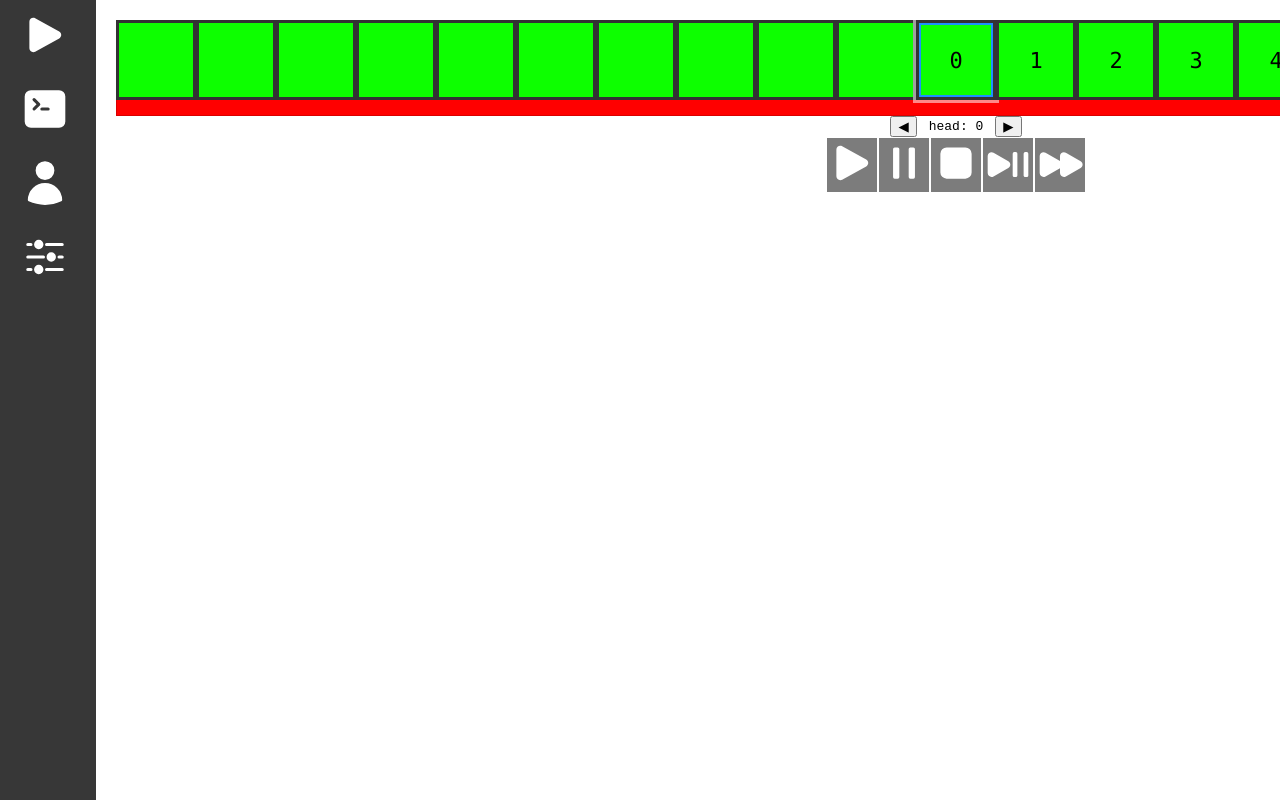
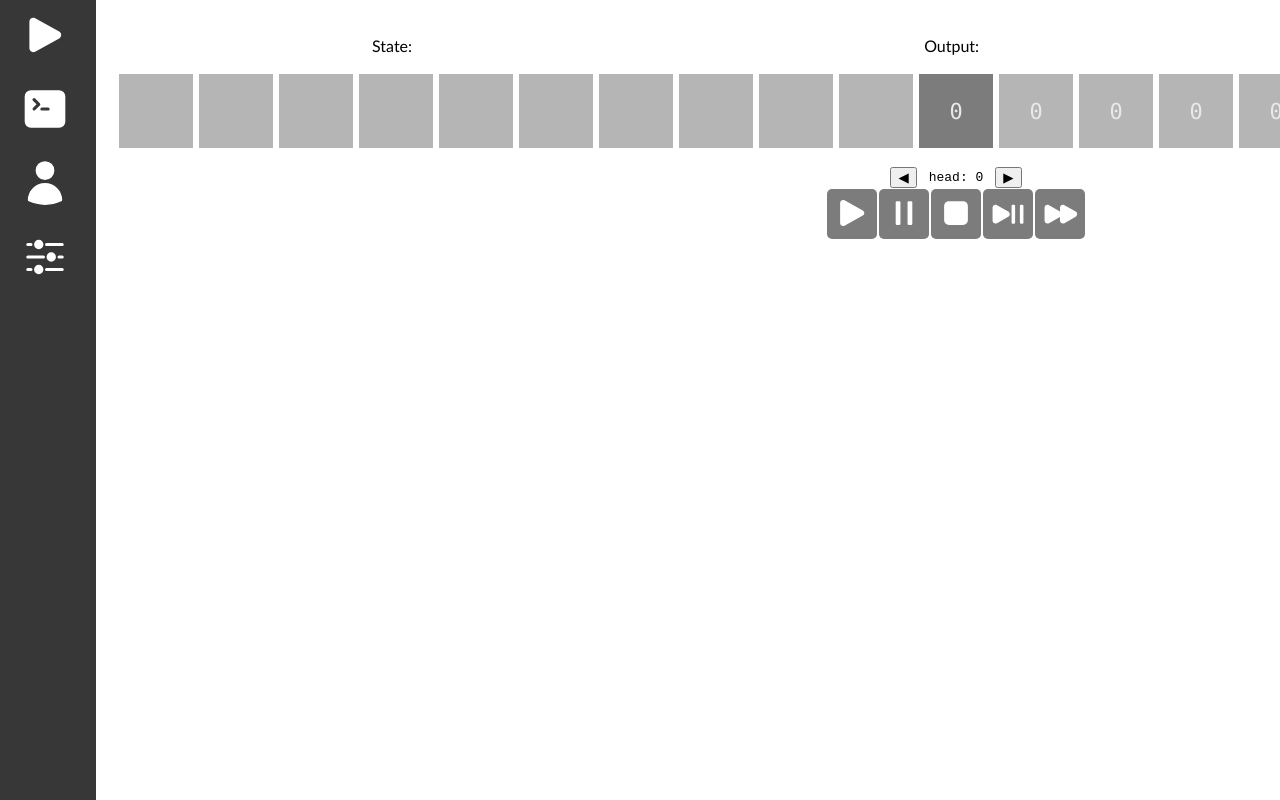
Before and after one commit to Haranana/Turing-Machine-Simulator-Frontend, a React (Vite) app: page / in a window 1280 px wide. Shown: the top 800 px of the page. Built offline with nearby package versions, Linux system fonts and the light colour scheme.

Commit message:
updated tape.tsx to have working looped tape movement

```diff
--- a/src/features/Tape/Tape.tsx
+++ b/src/features/Tape/Tape.tsx
@@ -1,51 +1,52 @@
-import "./tape.css"
+import "./tape.css";
 
-export type TapeSymbol = string;          // usually a singe char
-export type Tape   = Map<number, TapeSymbol>;
-import {PlayIcon, PauseIcon, StopIcon, PlayPauseIcon, ForwardIcon} from "@heroicons/react/24/solid"
-import { useState , useRef, useMemo } from "react";
 
-export interface TapeState {
-  head: number;
-  tape: Tape;                  //only non empty ones!
-}
+import { PlayIcon, PauseIcon, StopIcon, PlayPauseIcon, ForwardIcon } from "@heroicons/react/24/solid";
+import { useState, useRef, useMemo, useEffect } from "react";
+import type { Simulation ,TapeSymbol, TapeViewInput, Phase  } from "./tapeTypes";
 
-interface TapeViewInput{
-  tapeState: TapeState;
-  radius?: number;
-  cellPx?: number;
-  animateMs?: number;
-}
 
-export const TapeView = ({ tapeState , radius=10, cellPx=80, animateMs=400}: TapeViewInput) => {
-
+export const TapeView = ({ tapeState, radius = 10, cellPx = 80, animateMs = 400 }: TapeViewInput) => {
   const [head, setHead] = useState<number>(tapeState.head);
 
   // Przesunięcie wizualne taśmy (px). 0 oznacza “wyrównane”.
   const [offsetPx, setOffsetPx] = useState<number>(0);
 
-  // Czy aktualnie trwa animacja (aby ignorować kolejne kliknięcia).
+  // Czy aktualnie trwa animacja (dla przycisków).
   const [isAnimating, setIsAnimating] = useState(false);
 
-  // Flaga na “snap bez transition” tuż po commicie ruchu.
+  // Flaga na “snap bez transition”.
   const [noTransition, setNoTransition] = useState(false);
 
-    // Pamiętamy kierunek aktualnego kroku, żeby wiedzieć co zcommmitować w onTransitionEnd.
+  // Odtwarzanie.
+  const [isPlaying, setIsPlaying] = useState(false);
+
+  // Mała maszyna stanów: idle -> anim -> snap -> idle ...
+  const [phase, setPhase] = useState<Phase>("idle");
+
+  // Kierunek animacji.
   const dirRef = useRef<number>(0);
 
+  // refs do diagnostyki / UI
+  const stateRef = useRef<string>("");
+  const outputRef = useRef<"Accepted" | "Rejected" | "Undecided" | "">("");
+  const stepRef = useRef<number>(0);
 
-  // Renderujemy pełne okno widoku (także puste komórki!)
+  // simulation state (placeholder)
+  const [simulation] = useState<Simulation>({
+    steps: [],
+    isEmpty: false,
+  });
+
   const BUFFER = 1;
   const baseOffset = -BUFFER * cellPx;
   const from = head - radius - BUFFER;
-  const to   = head + radius + BUFFER;
+  const to = head + radius + BUFFER;
 
   const cells = useMemo(() => {
     const list = [];
     for (let i = from; i <= to; i++) {
-
       const value: TapeSymbol | undefined = tapeState.tape.get(i);
-
       list.push(
         <div
           key={i}
@@ -58,80 +59,146 @@ export const TapeView = ({ tapeState , radius=10, cellPx=80, animateMs=400}: Tap
       );
     }
     return list;
-    // zależności: head, zakres, mapa (intencjonalnie minimalne)
-    // eslint-disable-next-line react-hooks/exhaustive-deps
   }, [from, to, head, tapeState.tape, cellPx]);
 
+  const trackRef = useRef<HTMLDivElement | null>(null);
 
-  // Jeden krok: dir = -1 (w lewo), 0 (stój), +1 (w prawo)
-  const step = (dir: -1 | 0 | 1) => {
-    if (isAnimating) return;
-    if (dir === 0) return;
+  //making sure transition is active
+  const forceReflow = () => {
+    trackRef.current?.getBoundingClientRect();
+  };
+
+
+  const startStep = (dir: -1 | 0 | 1) => {
+    if (phase !== "idle" || dir === 0) return;
 
     dirRef.current = dir;
+    setPhase("anim");
     setIsAnimating(true);
     setNoTransition(false);
-
-    // Jeżeli head idzie w prawo (+1), taśma wizualnie przesuwa się w lewo (−cellPx)
-    const visualShift = -dir * cellPx;
-    setOffsetPx(visualShift);
+    forceReflow();
+    setOffsetPx(-dir * cellPx);       // transition
   };
 
-  // Po zakończeniu transition “commit” i snap do 0 bez transition
-  const handleTransitionEnd = () => {
-    if (!isAnimating) return;
 
-    // 1) commit: faktycznie zmieniamy head
-    setHead(h => h + dirRef.current);
+  const handleTransitionEnd = (e: React.TransitionEvent<HTMLDivElement>) => {
+    if (e.target !== trackRef.current) return;
+    if (e.propertyName !== "transform") return;
+    if (phase !== "anim") return;
 
-    // 2) natychmiast wyłączamy transition i cofamy offset do 0, aby nie było skoku
+
+    setHead((h) => h + dirRef.current);
+    stepRef.current += 1;
     setIsAnimating(false);
+
+    setPhase("snap");
     setNoTransition(true);
+
+    // offset = 0, return without transition
+    requestAnimationFrame(() => {
       setOffsetPx(0);
+      forceReflow();
 
-    // 3) w następnym ticku znów włączymy transition dla kolejnych kroków
-    //    (tutaj wystarczy zostawić noTransition=true do czasu kolejnego stepu)
+      // set trans to true and set phase to idle
+      requestAnimationFrame(() => {
+        setNoTransition(false);
+        setPhase("idle");
+      });
+    });
   };
+
+  useEffect(() => {
+    if (!isPlaying) return;
+    if (phase === "idle") {
+      startStep(+1);
+    }
+  }, [isPlaying, phase]);
 
   const trackStyle: React.CSSProperties = {
     transform: `translate3d(${baseOffset + offsetPx}px, 0, 0)`,
     transition: noTransition ? "none" : `transform ${animateMs}ms ease`,
+    willChange: "transform",
   };
 
   const viewportStyle: React.CSSProperties = {
     width: `${(2 * radius + 1) * cellPx}px`,
-    height: `${cellPx + 2 * 8}px`, // + padding/border jeśli chcesz
+    height: `${cellPx + 2 * 8}px`,
+  };
+
+  const playSimulation = () => {
+    setIsPlaying(true);
+  };
+
+  const pauseSimulation = () => {
+    setIsPlaying(false);
+  };
+
+  const resetSimulation = () => {
+    setIsPlaying(false);
+    setIsAnimating(false);
+    setNoTransition(true);
+    setOffsetPx(0);
+    setHead(tapeState.head);
+    stepRef.current = 0;
+    setPhase("idle");
+    requestAnimationFrame(() => setNoTransition(false));
+  };
+
+  const jumpToSimulation = (_step: number) => {
+    // TODO
   };
 
   return (
-    <div>
-
+    <div className="simulation-interface">
+      {/* shows current state, steps, and output */}
+      <div className="simulation-data">
+        <p>State: {stateRef.current}</p>
+        <p>Output: {outputRef.current}</p>
+        <p>Step: {stepRef.current ?? ""}</p>
+      </div>
 
       <div className="tape-wrapper">
         <div className="tape-viewport" style={viewportStyle}>
-        <div className="tape-track" style={trackStyle} onTransitionEnd={handleTransitionEnd}>
+          <div
+            className="tape-track"
+            ref={trackRef}
+            style={trackStyle}
+            onTransitionEnd={handleTransitionEnd}
+          >
             {cells}
           </div>
         </div>
 
         <div className="tape-controls">
-        <button onClick={() => step(-1)} disabled={isAnimating}>◀︎</button>
+          <button onClick={() => startStep(-1)} disabled={phase !== "idle"}>
+            ◀︎
+          </button>
           <span className="tape-head-index">head: {head}</span>
-        <button onClick={() => step(+1)} disabled={isAnimating}>▶︎</button>
+          <button onClick={() => startStep(+1)} disabled={phase !== "idle"}>
+            ▶︎
+          </button>
         </div>
       </div>
 
       <div className="simulation-controls">
-        <div className="simulation-controls-button"><PlayIcon></PlayIcon></div>
-        <div  className="simulation-controls-button"><PauseIcon></PauseIcon></div>
-        <div  className="simulation-controls-button"><StopIcon></StopIcon></div>
-        <div  className="simulation-controls-button"><PlayPauseIcon></PlayPauseIcon></div>
+        <button className="simulation-controls-button" onClick={playSimulation}>
+          <PlayIcon />
+        </button>
+        <button className="simulation-controls-button" onClick={pauseSimulation}>
+          <PauseIcon />
+        </button>
+        <button className="simulation-controls-button" onClick={resetSimulation}>
+          <StopIcon />
+        </button>
+        <button className="simulation-controls-button" onClick={pauseSimulation}>
+          <PlayPauseIcon />
+        </button>
 
         <div className="simulation-jump">
-
-          <div  className="simulation-controls-button simulation-jump-button"><ForwardIcon></ForwardIcon></div>
+          <button className="simulation-controls-button simulation-jump-button">
+            <ForwardIcon />
+          </button>
         </div>
-
       </div>
     </div>
   );
--- a/src/features/Tape/tape.css
+++ b/src/features/Tape/tape.css
@@ -1,3 +1,14 @@
+.simulation-interface{
+
+}
+
+.simulation-data{
+  display: flex;
+  flex-direction: row;
+  justify-content: space-around;
+  font-family: var(--font-main);
+}
+
 .tape-wrapper {
   display: flex;
   flex-direction: column;
@@ -8,8 +19,8 @@
 /* Okno widoku – stała szerokość, ukrywa przepełnienie */
 .tape-viewport {
   overflow: hidden;
-  background-color: var(--color-debug-1);
-  box-shadow: 0 0 0 1px rgba(0,0,0,.15) inset;
+  background-color: var(--color-bg);
+ /* box-shadow: 0 0 0 1px rgba(0,0,0,.15) inset;*/
 }
 
 /* Pasek z komórkami, który przesuwamy translateX */
@@ -21,8 +32,9 @@
 
 .tape-cell {
     box-sizing: border-box;
-  background-color: var(--color-debug-2);
-  border: solid 3px #333;
+  background-color: var(--color-primary-1);
+  color: var(--color-text-light);
+  border: solid 3px var(--color-bg);
   display: flex;
   align-items: center;
   justify-content: center;
@@ -32,8 +44,8 @@
 }
 
 .tape-cell-head {
-  outline: 3px solid #fff8;
-  box-shadow: 0 0 0 2px #1e90ff inset;
+
+  background-color:var(--color-primary-2) ;
 }
 
 .tape-controls {
@@ -60,4 +72,10 @@
   background-color: var(--color-primary-2);
   margin: 1px;
   cursor: pointer;
+  border: none;
+  border-radius: 5px;
 }
+
+.simulation-controls-button:hover{
+   background-color: var(--color-primary-1);
+}
--- /dev/null
+++ b/src/features/Tape/tapeTypes.tsx
@@ -0,0 +1,37 @@
+
+export type State = string;
+
+export type TransitionAction = "LEFT" | "STAY" | "RIGHT";
+
+export type SimulationStep = {
+    tapeIndex : number,
+    action : TransitionAction,
+    readChar : string,
+    writtenChar : string,
+    stateBefore : State,
+    stateAfter : State,
+
+};
+
+export type Simulation = {
+    steps : SimulationStep[];
+    isEmpty : boolean,
+}
+
+export type TapeSymbol = string;          // usually a single char
+
+export type Tape = Map<number, TapeSymbol>;
+
+export interface TapeState {
+  head: number;
+  tape: Tape; // only non empty ones!
+}
+
+export interface TapeViewInput {
+  tapeState: TapeState;
+  radius?: number;
+  cellPx?: number;
+  animateMs?: number;
+}
+
+export type Phase = "idle" | "anim" | "snap";
--- a/src/pages/SimulatorPage.tsx
+++ b/src/pages/SimulatorPage.tsx
@@ -9,7 +9,8 @@ function prepData(){
         };
 
     for(let i=0; i<100; i++){
-        tapeMockInput.tape.set(i, i.toString());
+        (i+1)%10===0? tapeMockInput.tape.set(i, "1") : tapeMockInput.tape.set(i, "0");
+
     }
 
     return tapeMockInput;
```
Lines whose indentation alone changed are shown as unchanged.
